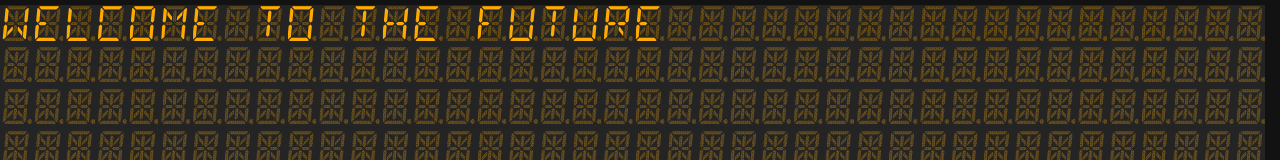
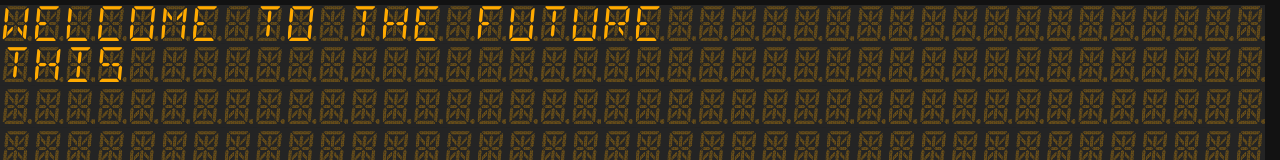
Before and after one commit to rm-hull/the-future, a React (Vite) app: page / in a window 1280 px wide. Shown: the top 160 px of the page. Built offline with nearby package versions, Linux system fonts and the light colour scheme.

Commit message:
Add scrolling terminal

```diff
--- a/package.json
+++ b/package.json
@@ -14,6 +14,7 @@
   },
   "dependencies": {
     "@tailwindcss/vite": "^4.1.11",
+    "dedent": "^1.6.0",
     "react": "^19.1.1",
     "react-dom": "^19.1.1",
     "tailwindcss": "^4.1.11"
--- a/src/App.tsx
+++ b/src/App.tsx
@@ -1,7 +1,55 @@
 import Typer from "./Typer";
+import dedent from "dedent";
 
 function App() {
-  return <Typer message="Welcome to the future" />;
+  return (
+    <Typer
+      message={dedent`
+        Welcome to the future
+        this is how things are now
+
+        once upon a time, there was a terminal that
+        could display text in a grid format, allowing
+        users to see their input in a structured way.
+
+        It was a simple terminal, but it had a lot of
+
+
+        .... potential
+
+
+
+
+        Now, it has evolved into something more. Something that can display text in a way that is both functional and beautiful. A terminal that can handle complex input and output, while still being easy to use and understand.
+
+
+
+        This is the future, and it is here to stay.
+
+
+
+
+
+
+
+
+
+        The future is bright, and the possibilities are endless.
+
+
+
+
+
+
+
+
+
+
+
+
+        ok.`}
+    />
+  );
 }
 
 export default App;
--- a/src/CellGrid.tsx
+++ b/src/CellGrid.tsx
@@ -1,10 +1,16 @@
 import { useCallback, useEffect, useState } from "react";
+
+type Dimensions = {
+  columns: number;
+  rows: number;
+};
 
 type CellGridProps = {
   message: string;
+  onResize?: (dimensions: Dimensions) => void;
 };
 
-export default function CellGrid({ message }: CellGridProps) {
+export default function CellGrid({ message, onResize }: CellGridProps) {
   const [dimensions, setDimensions] = useState({
     columns: 0,
     rows: 0,
@@ -18,6 +24,7 @@ export default function CellGrid({ message }: CellGridProps) {
     const rows = Math.ceil(window.innerHeight / dimensions.cellHeight);
 
     setDimensions((prev) => ({ ...prev, columns, rows }));
+    onResize?.({ columns, rows });
   }, [dimensions.cellHeight, dimensions.cellWidth]);
 
   // Calculate how many cells we need based on window size
--- /dev/null
+++ b/src/CharTerminal.tsx
@@ -0,0 +1,83 @@
+import { useEffect, useRef, useState } from "react";
+import CellGrid from "./CellGrid";
+
+export type CharTerminalProps = {
+  text: string;
+};
+
+function processText(
+  text: string,
+  columns: number,
+  rows: number,
+  prevBuffer?: string[][],
+  prevCursor?: { row: number; col: number }
+) {
+  // Initialize buffer
+  let buffer: string[][] = prevBuffer
+    ? prevBuffer.map((row) => [...row])
+    : Array.from({ length: rows }, () => Array(columns).fill(" "));
+  let cursor = prevCursor ? { ...prevCursor } : { row: 0, col: 0 };
+
+  for (const char of text) {
+    if (char === "\n") {
+      cursor.row++;
+      cursor.col = 0;
+      if (cursor.row >= rows) {
+        // Scroll up
+        buffer = [...buffer.slice(1), Array(columns).fill(" ")];
+        cursor.row = rows - 1;
+      }
+    } else if (char === "\r") {
+      cursor.col = 0;
+    } else {
+      buffer[cursor.row][cursor.col] = char;
+      cursor.col++;
+      if (cursor.col >= columns) {
+        cursor.col = 0;
+        cursor.row++;
+        if (cursor.row >= rows) {
+          buffer = [...buffer.slice(1), Array(columns).fill(" ")];
+          cursor.row = rows - 1;
+        }
+      }
+    }
+  }
+  return { buffer, cursor };
+}
+
+export default function CharTerminal({ text }: CharTerminalProps) {
+  const [dimensions, setDimensions] = useState({ columns: 0, rows: 0 });
+  const [buffer, setBuffer] = useState<string[][]>([]);
+  const [cursor, setCursor] = useState<{ row: number; col: number }>({
+    row: 0,
+    col: 0,
+  });
+  const prevTextRef = useRef("");
+
+  // Process text into buffer
+  useEffect(() => {
+    if (dimensions.columns === 0 || dimensions.rows === 0) return;
+    // Only process new text
+    const newText = text.slice(prevTextRef.current.length);
+    const result = processText(
+      newText,
+      dimensions.columns,
+      dimensions.rows,
+      buffer.length === dimensions.rows &&
+        buffer[0]?.length === dimensions.columns
+        ? buffer
+        : undefined,
+      cursor
+    );
+    setBuffer(result.buffer);
+    setCursor(result.cursor);
+    prevTextRef.current = text;
+  }, [text, dimensions]);
+
+  // Flatten buffer to string for CellGrid
+  const message = buffer.length
+    ? buffer.map((row) => row.join("")).join("")
+    : "";
+
+  return <CellGrid message={message} onResize={setDimensions} />;
+}
--- a/src/Typer.tsx
+++ b/src/Typer.tsx
@@ -1,5 +1,5 @@
 import React, { useState, useEffect } from "react";
-import CellGrid from "./CellGrid";
+import CharTerminal from "./CharTerminal";
 
 type TyperProps = {
   message: string;
@@ -23,7 +23,7 @@ const Typer: React.FC<TyperProps> = ({ message, typingInterval = 200 }) => {
     return () => clearInterval(intervalId);
   }, [message, typingInterval, setTypedMessage]);
 
-  return <CellGrid message={typedMessage} />;
+  return <CharTerminal text={typedMessage} />;
 };
 
 export default Typer;
```
Also changed, not shown: 1 other file (tests, documents, lock files or other folders).
